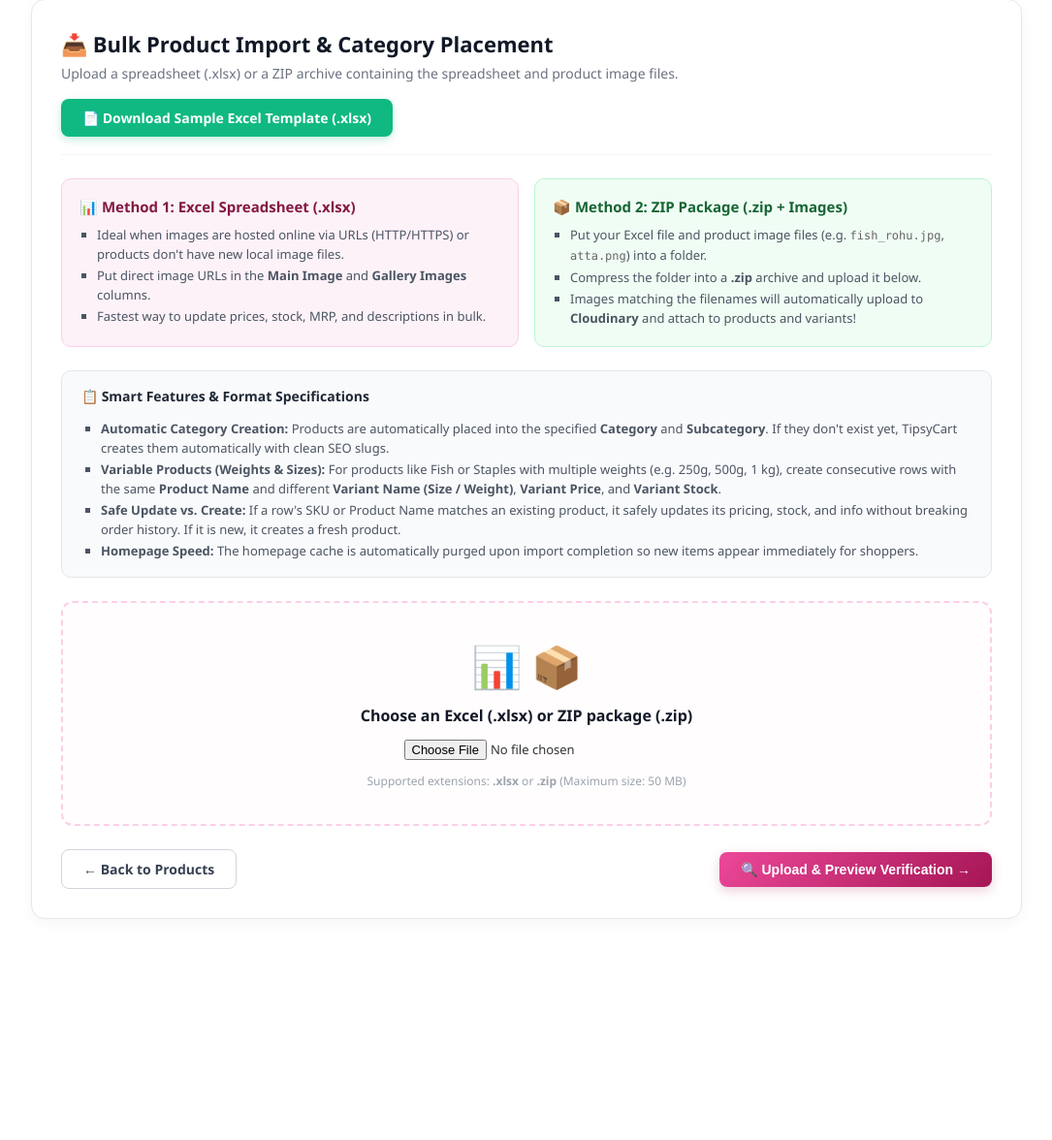
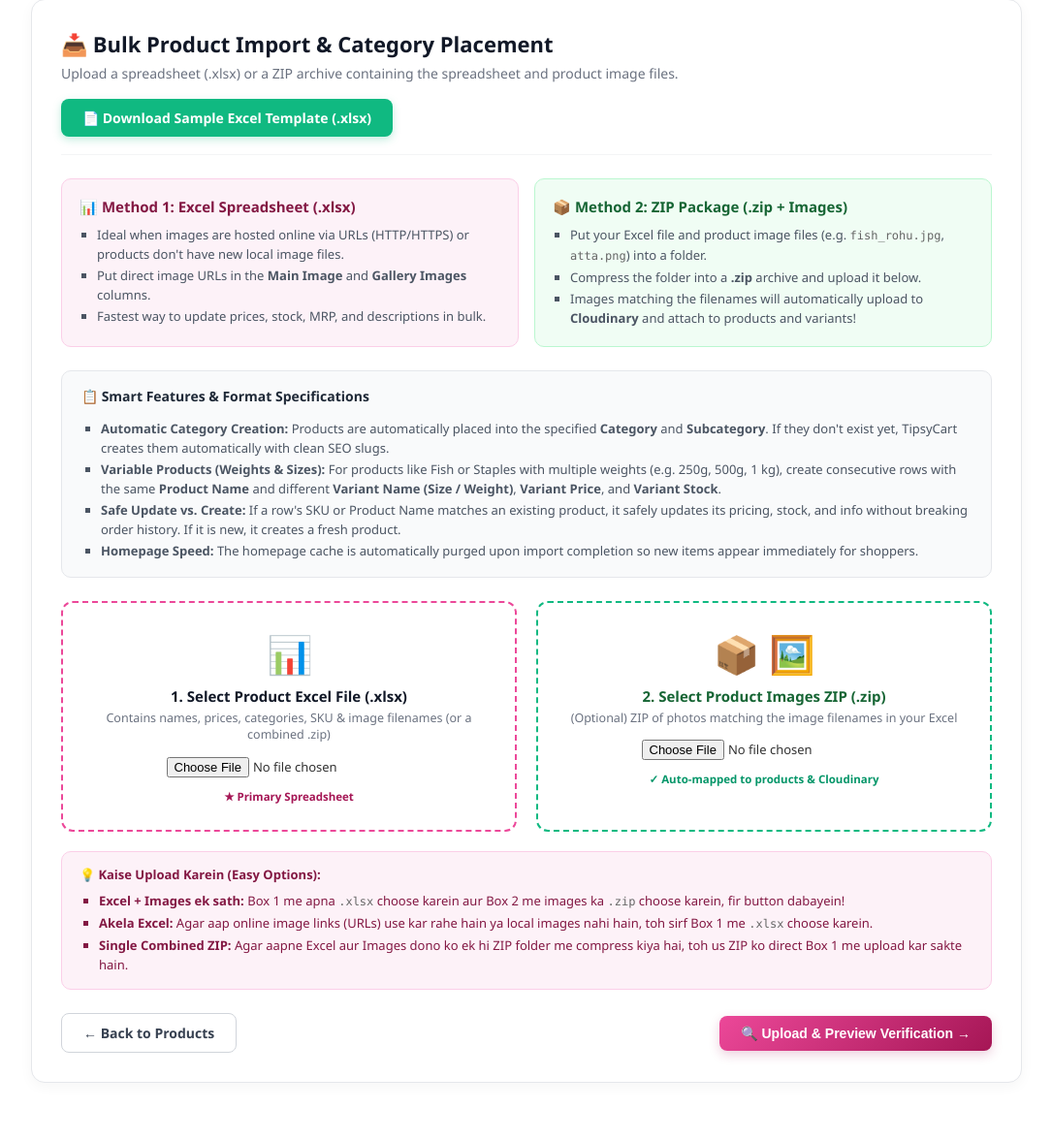
Before and after one commit to aadityak09771-sudo/typsy-cart, a Django app: template backend/templates/admin/products/product/excel_import.html in a window 1280 px wide. Shown: the part 133-1309 px from the top of the page at 97% size, without its empty margins (97-1182 px from the left). Before the commit the page ends 1081 px from the top, so only its background shows below. Run offline with Django 5.2, Linux system fonts and the light colour scheme; the template is opened without the code that fills it, so the values that code supplies are empty; some libraries are stand-ins or nearby versions.

Commit message:
fix: resolve excel import template syntax error and support simultaneous excel and zip upload in one step

```diff
--- a/backend/templates/admin/products/product/excel_import.html
+++ b/backend/templates/admin/products/product/excel_import.html
@@ -215,15 +215,45 @@
   </div>
 
   <!-- UPLOAD FORM -->
-  <form method="POST" enctype="multipart/form-data" action="{% url 'admin:products_product_import_excel' %}">
+  <form method="POST" enctype="multipart/form-data" action="{% url 'admin:products_product_import_excel' %}" id="tc_excel_upload_form">
     {% csrf_token %}
-    <div class="tc-upload-area">
-      <div style="font-size: 42px; margin-bottom: 12px;">📊 📦</div>
-      <label for="excel_file_input" style="display: block; font-size: 16px; font-weight: 700; color: #111827; margin-bottom: 8px; cursor: pointer;">
-        Choose an Excel (.xlsx) or ZIP package (.zip)
-      </label>
-      <input type="file" id="excel_file_input" name="excel_file" accept=".xlsx, .zip" required style="margin: 12px auto; display: block; font-size: 13px;">
-      <p style="margin: 8px 0 0; color: #9ca3af; font-size: 12px;">Supported extensions: <strong>.xlsx</strong> or <strong>.zip</strong> (Maximum size: 50 MB)</p>
+
+    <div style="display: grid; grid-template-columns: 1fr 1fr; gap: 20px; margin-bottom: 20px;">
+      <!-- SLOT 1: EXCEL SPREADSHEET (OR COMBINED ZIP) -->
+      <div class="tc-upload-area" style="margin-bottom: 0; background: #ffffff; border: 2px dashed #ec4899; border-radius: 12px; padding: 26px 18px; text-align: center;">
+        <div style="font-size: 38px; margin-bottom: 8px;">📊</div>
+        <label for="excel_file_input" style="display: block; font-size: 15px; font-weight: 700; color: #111827; margin-bottom: 4px; cursor: pointer;">
+          1. Select Product Excel File (.xlsx)
+        </label>
+        <p style="margin: 0 0 12px; color: #6b7280; font-size: 12.5px;">
+          Contains names, prices, categories, SKU &amp; image filenames (or a combined .zip)
+        </p>
+        <input type="file" id="excel_file_input" name="excel_file" accept=".xlsx, .xls, .csv, .zip" style="margin: 0 auto; display: block; font-size: 13px; max-width: 100%;">
+        <span style="display: inline-block; margin-top: 10px; font-size: 11.5px; color: #a51655; font-weight: 700;">★ Primary Spreadsheet</span>
+      </div>
+
+      <!-- SLOT 2: IMAGES ZIP ARCHIVE -->
+      <div class="tc-upload-area" style="margin-bottom: 0; background: #ffffff; border: 2px dashed #10b981; border-radius: 12px; padding: 26px 18px; text-align: center;">
+        <div style="font-size: 38px; margin-bottom: 8px;">📦 🖼️</div>
+        <label for="zip_images_input" style="display: block; font-size: 15px; font-weight: 700; color: #166534; margin-bottom: 4px; cursor: pointer;">
+          2. Select Product Images ZIP (.zip)
+        </label>
+        <p style="margin: 0 0 12px; color: #6b7280; font-size: 12.5px;">
+          (Optional) ZIP of photos matching the image filenames in your Excel
+        </p>
+        <input type="file" id="zip_images_input" name="zip_images_file" accept=".zip" style="margin: 0 auto; display: block; font-size: 13px; max-width: 100%;">
+        <span style="display: inline-block; margin-top: 10px; font-size: 11.5px; color: #059669; font-weight: 700;">✓ Auto-mapped to products &amp; Cloudinary</span>
+      </div>
+    </div>
+
+    <!-- HELPFUL TIPS CALLOUT -->
+    <div style="background: #fdf2f8; border: 1px solid #fbcfe8; border-radius: 10px; padding: 14px 18px; margin-bottom: 24px; font-size: 13px; color: #831843; line-height: 1.5;">
+      <strong>💡 Kaise Upload Karein (Easy Options):</strong>
+      <ul style="margin: 6px 0 0; padding-left: 20px;">
+        <li><strong>Excel + Images ek sath:</strong> Box 1 me apna <code>.xlsx</code> choose karein aur Box 2 me images ka <code>.zip</code> choose karein, fir button dabayein!</li>
+        <li><strong>Akela Excel:</strong> Agar aap online image links (URLs) use kar rahe hain ya local images nahi hain, toh sirf Box 1 me <code>.xlsx</code> choose karein.</li>
+        <li><strong>Single Combined ZIP:</strong> Agar aapne Excel aur Images dono ko ek hi ZIP folder me compress kiya hai, toh us ZIP ko direct Box 1 me upload kar sakte hain.</li>
+      </ul>
     </div>
 
     <div style="display: flex; justify-content: space-between; align-items: center; flex-wrap: wrap; gap: 12px;">
@@ -236,5 +266,16 @@
     </div>
   </form>
 
+  <script>
+    document.getElementById("tc_excel_upload_form").addEventListener("submit", function(e) {
+      var f1 = document.getElementById("excel_file_input").files.length;
+      var f2 = document.getElementById("zip_images_input").files.length;
+      if (f1 === 0 && f2 === 0) {
+        e.preventDefault();
+        alert("Kripya pehle apna Excel (.xlsx) file ya ZIP package select karein.");
+      }
+    });
+  </script>
+
 </div>
 {% endblock %}
```
Also changed, not shown: backend/products/admin.py (+60 -10 lines), backend/templates/admin/products/product/excel_import_preview.html (+0 -7 lines).
